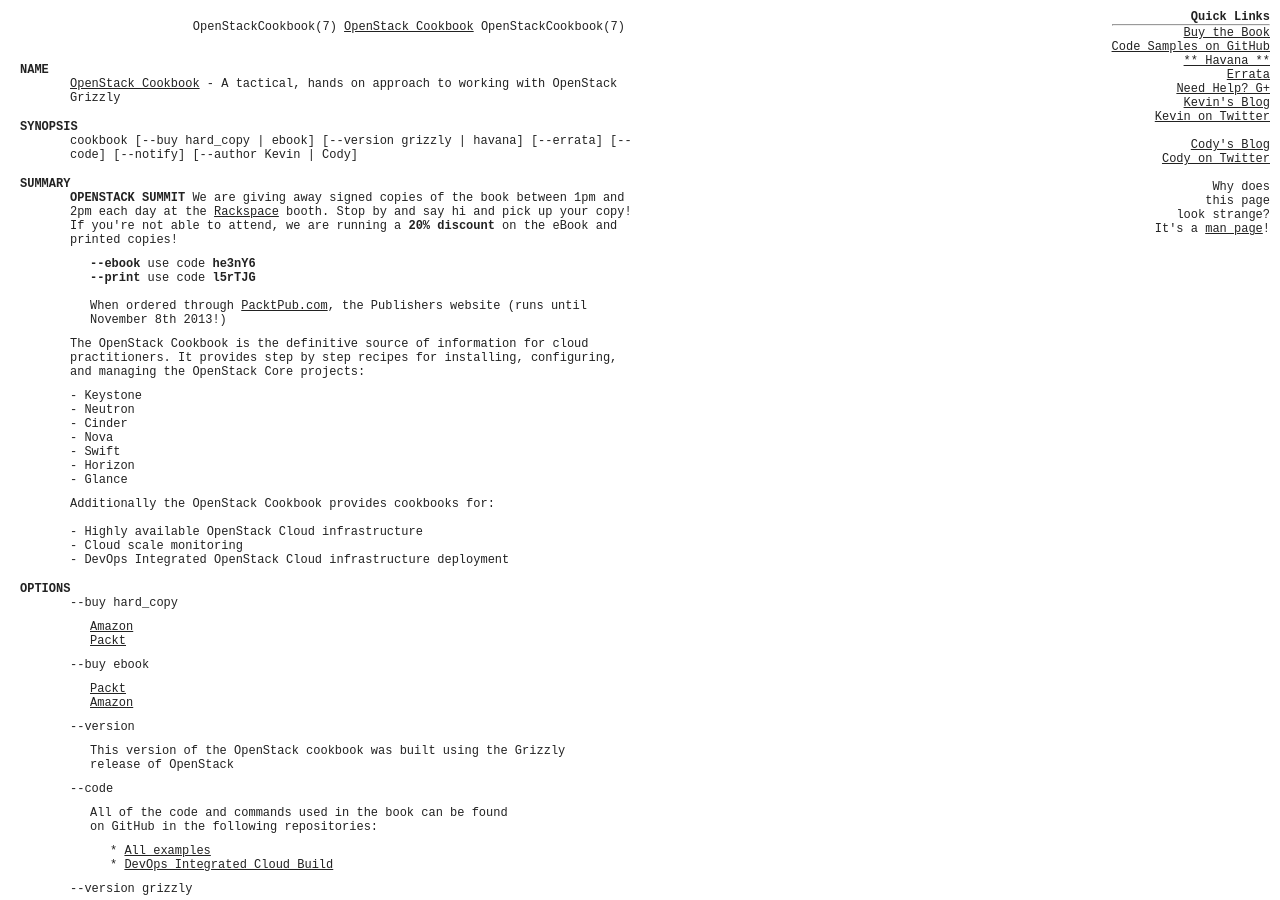
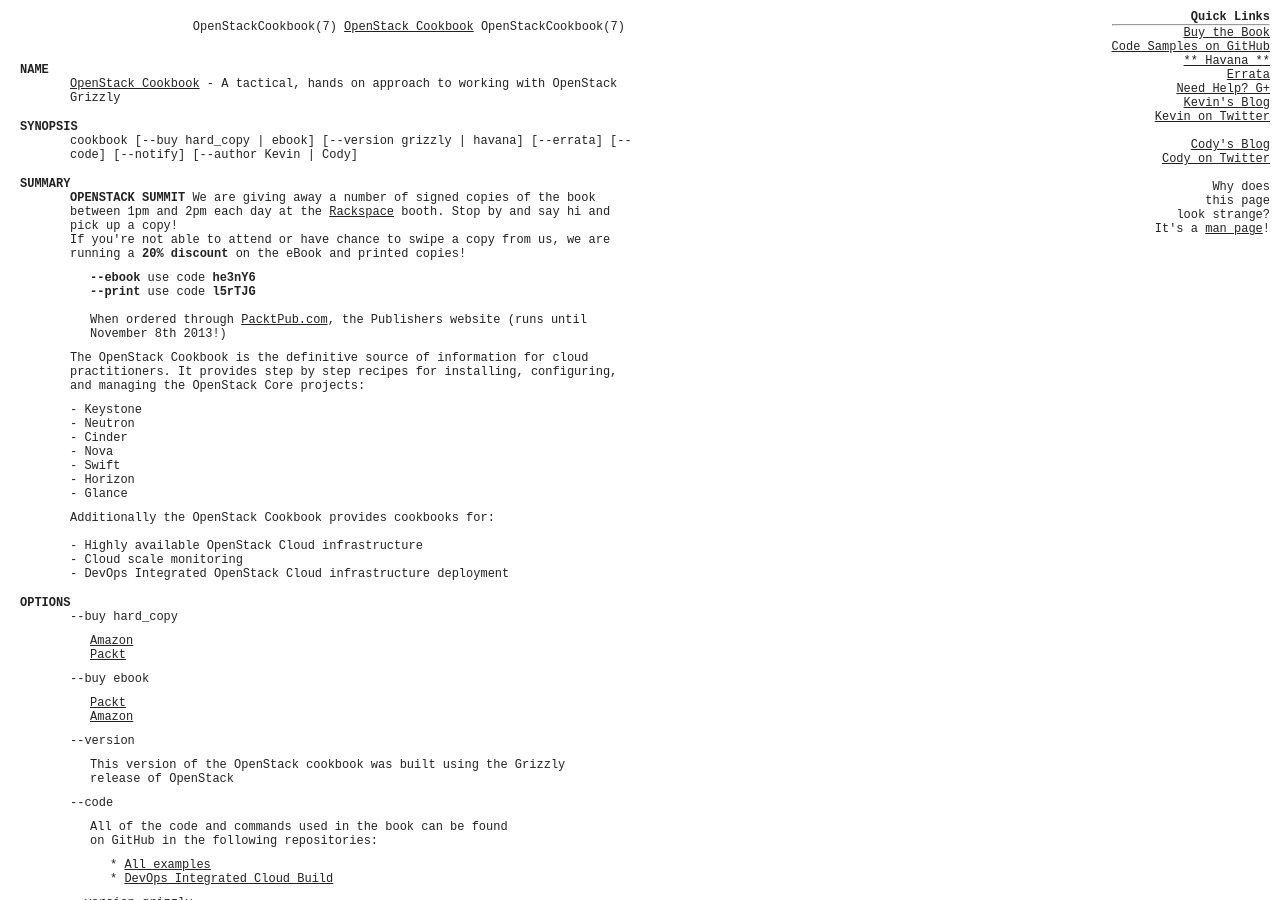
Before and after one commit to OpenStackCookbook/OpenStackCookbook.github.io, a Jekyll site: the page built from index.html, in a window 1280 px wide and 900 px high. Built offline with Jekyll 4.4.1, drawn with Linux system fonts in a browser that asks for light colours; Markdown is read by kramdown in place of the engine named in the settings; the list of posts is cut into pages by our own code.

Commit message:
modified wording of free copies

```diff
--- a/index.html
+++ b/index.html
@@ -15,8 +15,8 @@ cookbook [--buy hard_copy | ebook] [--version grizzly | havana] [--errata] [--co
 
 <h1>SUMMARY</h1>
 <p class="subtext">
-<B>OPENSTACK SUMMIT</B> We are giving away signed copies of the book between 1pm and 2pm each day at the <a href = "http://www.rackspace.com/blog/openstack-summit-hong-kong/">Rackspace</a> booth. Stop by and say hi and pick up your copy!<br>
-If you're not able to attend, we are running a <b>20% discount</b> on the eBook and printed copies!<br>
+<B>OPENSTACK SUMMIT</B> We are giving away a number of signed copies of the book between 1pm and 2pm each day at the <a href = "http://www.rackspace.com/blog/openstack-summit-hong-kong/">Rackspace</a> booth. Stop by and say hi and pick up a copy!<br>
+If you're not able to attend or have chance to swipe a copy from us, we are running a <b>20% discount</b> on the eBook and printed copies!<br>
 </p>
 <p class="doublesubtext">
 <b>--ebook</b> use code <b>he3nY6</b><br>
```
